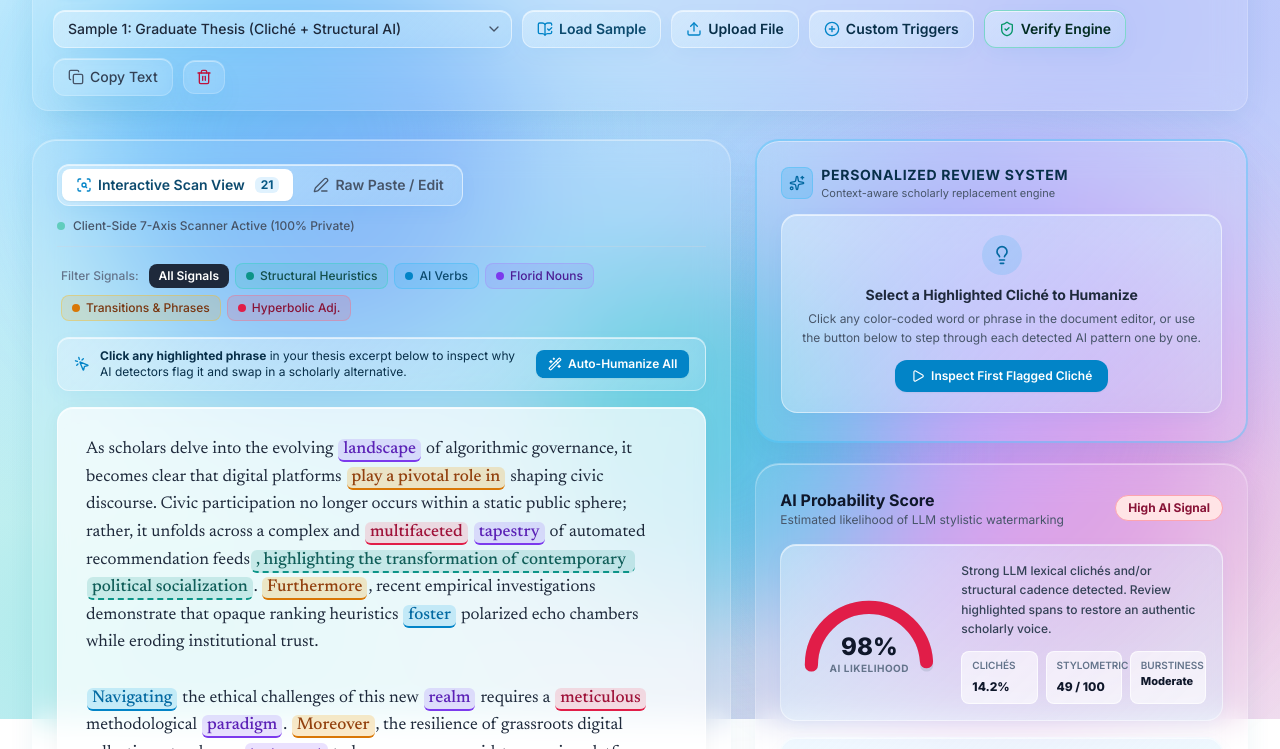
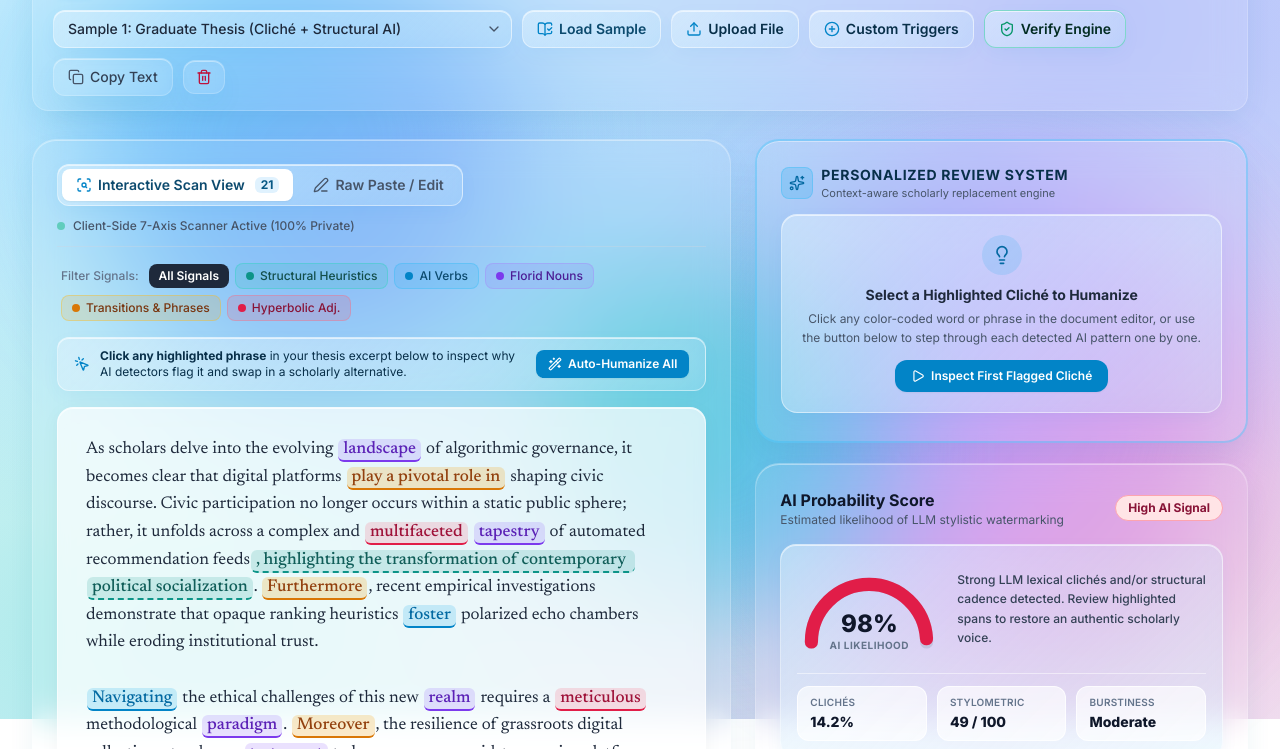
Before and after one commit to adriansymon/academics, a plain HTML site: page Switchback.html in a window 1280 px wide. Shown: the part 81-830 px from the top of the page. Drawn offline with nearby package versions, Linux system fonts and the light colour scheme.

```diff
--- a/Switchback.html
+++ b/Switchback.html
@@ -300,7 +300,7 @@
                     <div class="flex items-center gap-2.5">
                         <h1 class="text-xl font-extrabold tracking-tight text-slate-900">Switchback</h1>
                         <span class="text-[11px] font-semibold uppercase tracking-wider px-2.5 py-0.5 rounded-full bg-sky-100/90 text-sky-800 border border-sky-300/60">
-                            Stylometric Engine v5.1
+                            Academic Edition
                         </span>
                     </div>
                     <p class="text-xs text-slate-600 font-medium">Privacy-First Lexical &amp; 7-Axis Stylometric Thesis Detector</p>
@@ -605,7 +605,8 @@
                 </div>
 
                 <!-- Semi-Circular SVG Gauge & Score Readout -->
-                <div class="glass-blue-tint rounded-2xl p-4 flex flex-col sm:flex-row items-center gap-5">
+                <div class="glass-blue-tint rounded-2xl p-4 flex flex-col gap-4">
+                    <div class="flex flex-col sm:flex-row items-center gap-4">
                         <div class="relative w-36 h-24 flex items-center justify-center shrink-0">
                             <svg class="w-36 h-24 overflow-visible" viewBox="0 0 120 75">
                                 <!-- Background Track Arc -->
@@ -619,23 +620,25 @@
                             </div>
                         </div>
 
-                    <div class="flex-1 space-y-2 text-center sm:text-left">
+                        <div class="flex-1 min-w-0 text-center sm:text-left">
                             <p id="scoreExplanationText" class="text-xs text-slate-700 leading-relaxed font-medium">
                                 Analyzing lexical clichés and 7-axis stylometric patterns across your thesis draft...
                             </p>
-                        <div class="grid grid-cols-3 gap-2 pt-1 text-left">
-                            <div class="bg-white/60 rounded-lg px-2.5 py-1.5 border border-white/70">
-                                <span class="block text-[10px] text-slate-500 font-semibold uppercase">Clichés</span>
-                                <span id="clicheDensityValue" class="text-xs font-extrabold text-slate-900">0.0%</span>
-                            </div>
-                            <div class="bg-white/60 rounded-lg px-2.5 py-1.5 border border-white/70">
-                                <span class="block text-[10px] text-slate-500 font-semibold uppercase">Stylometric</span>
-                                <span id="stylometricScoreLabel" class="text-xs font-extrabold text-slate-900">0 / 100</span>
-                            </div>
-                            <div class="bg-white/60 rounded-lg px-2.5 py-1.5 border border-white/70">
-                                <span class="block text-[10px] text-slate-500 font-semibold uppercase">Burstiness</span>
-                                <span id="burstinessValue" class="text-[11px] font-extrabold text-slate-900 truncate block">N/A</span>
-                            </div>
+                        </div>
+                    </div>
+
+                    <div class="grid grid-cols-3 gap-2.5 pt-3 border-t border-white/50 text-left">
+                        <div class="bg-white/65 rounded-xl px-3 py-2 border border-white/75 min-w-0">
+                            <span class="block text-[10px] text-slate-500 font-semibold uppercase tracking-wide">Clichés</span>
+                            <span id="clicheDensityValue" class="block text-sm font-extrabold text-slate-900 mt-0.5">0.0%</span>
+                        </div>
+                        <div class="bg-white/65 rounded-xl px-3 py-2 border border-white/75 min-w-0">
+                            <span class="block text-[10px] text-slate-500 font-semibold uppercase tracking-wide">Stylometric</span>
+                            <span id="stylometricScoreLabel" class="block text-sm font-extrabold text-slate-900 mt-0.5">0 / 100</span>
+                        </div>
+                        <div class="bg-white/65 rounded-xl px-3 py-2 border border-white/75 min-w-0">
+                            <span class="block text-[10px] text-slate-500 font-semibold uppercase tracking-wide">Burstiness</span>
+                            <span id="burstinessValue" class="block text-xs sm:text-sm font-extrabold text-slate-900 mt-0.5 break-words leading-tight">N/A</span>
                         </div>
                     </div>
                 </div>
@@ -1704,9 +1707,9 @@ Moreover, it is worth noting that green industrial subsidies represent a transfo
 
                 // Lower CV means more uniform (AI-like) sentence cadence
                 uniformityAxisScore = Math.max(0, Math.min(100, Math.round((1 - Math.min(cv / 0.55, 1)) * 100)));
-                if (cv < 0.22) burstinessLabel = 'Very Low (Uniform)';
+                if (cv < 0.22) burstinessLabel = 'Low (Uniform)';
                 else if (cv < 0.36) burstinessLabel = 'Moderate';
-                else burstinessLabel = 'High (Human-like)';
+                else burstinessLabel = 'High (Human)';
             } else if (sentenceCount > 0 && wordCount >= 18) {
                 uniformityAxisScore = avgSentenceLength >= 22 ? 55 : 25;
                 burstinessLabel = 'Short Sample';
```
Lines whose indentation alone changed are shown as unchanged.
